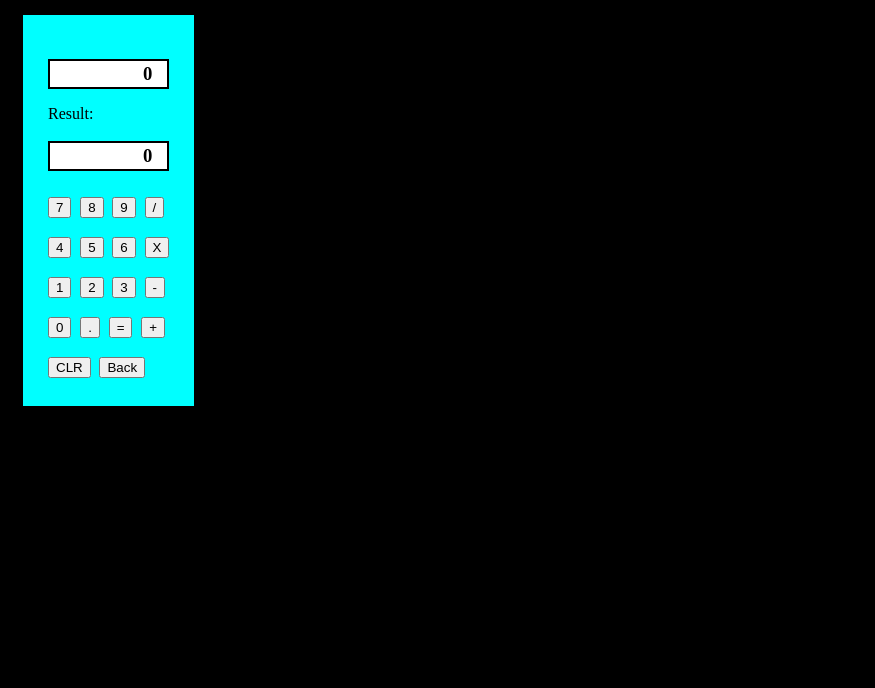
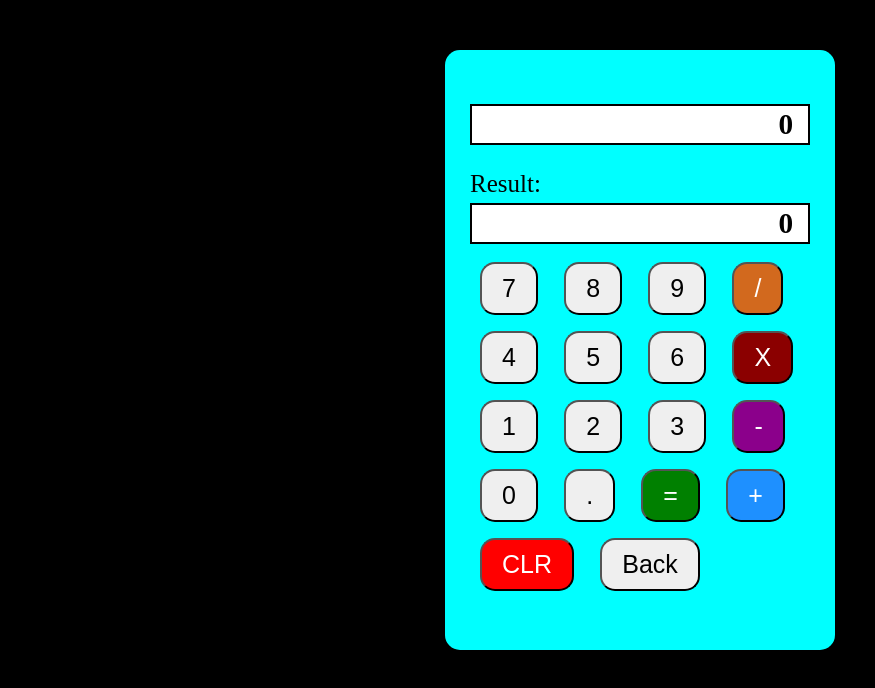
Before and after one commit to paritoshgharpure/Int-Calculator, a plain HTML site: page index.html in a window 1280 px wide. Shown: the whole page, without its empty margins (0-875 px from the left). Drawn offline with Linux system fonts and the light colour scheme.

Commit message:
updated the GUI

```diff
--- a/index.html
+++ b/index.html
@@ -15,7 +15,7 @@
     <section id="main_calc_body">
       <section id="labels">
         <h1 id="user_input">0</h1>
-        <p style="text-align: left;">Result:</p>
+        <p style="text-align: left; margin-bottom: -25px;">Result:</p>
         <h1 id="calc_result">0</h1>
       </section>
       <span id="numbers">
--- a/styles/styles.css
+++ b/styles/styles.css
@@ -1,27 +1,67 @@
 #main_calc_body {
-  width: fit-content;
-  height: fit-content;
+  width: 340px;
+  height: 550px;
   background-color: aqua;
   padding: 25px;
-  margin: 15px;
+  margin: 0 auto;
+  border-radius: 15px;
+  font-size: 25px;
 }
 
-body{
+body {
   background-color: black;
+  margin: 50px;
 }
 
-#user_input,#calc_result {
+#user_input,
+#calc_result {
   background-color: white;
   border: black 2px solid;
   padding: 2px 15px;
   margin-bottom: 10px;
 }
 
-#numbers {
-    font-size: 35px;
-    font-weight: 200;
+button {
+  margin: 8px 10px;
+  padding: 10px 20px;
+  font-size: 25px;
+  border-radius: 15px;
 }
 
-#labels{
-    text-align: right;
+#labels {
+  text-align: right;
 }
+
+#divide {
+  background-color: darkgreen;
+  color: white;
+}
+
+#multiply {
+  background-color: darkred;
+  color: white;
+}
+
+#minus {
+  background-color:  darkmagenta;
+  color: white;
+}
+
+#plus {
+  background-color: dodgerblue;
+  color: white;
+}
+
+#divide {
+  background-color: chocolate;
+}
+
+#equalTo {
+  color: white;
+  background-color: green;
+}
+
+#clearAll {
+  color: white;
+  background-color: red;
+}
```
